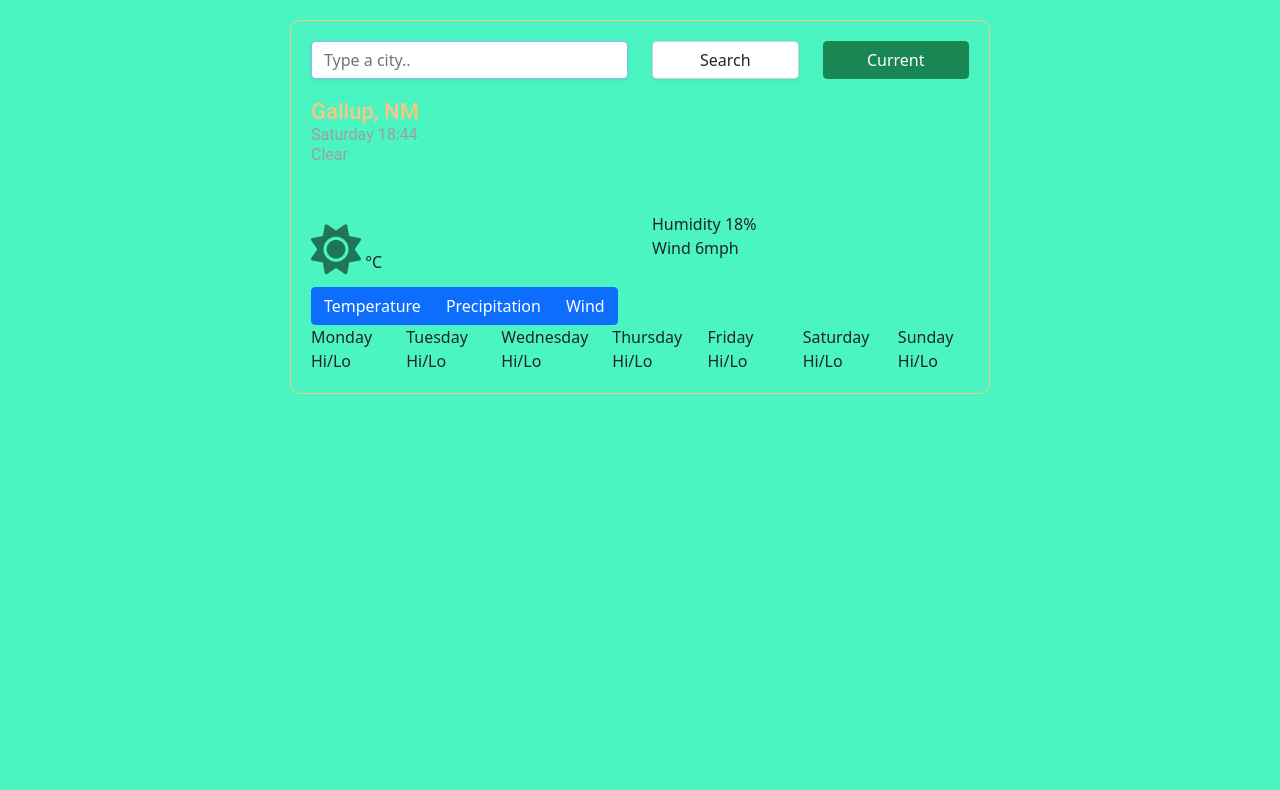
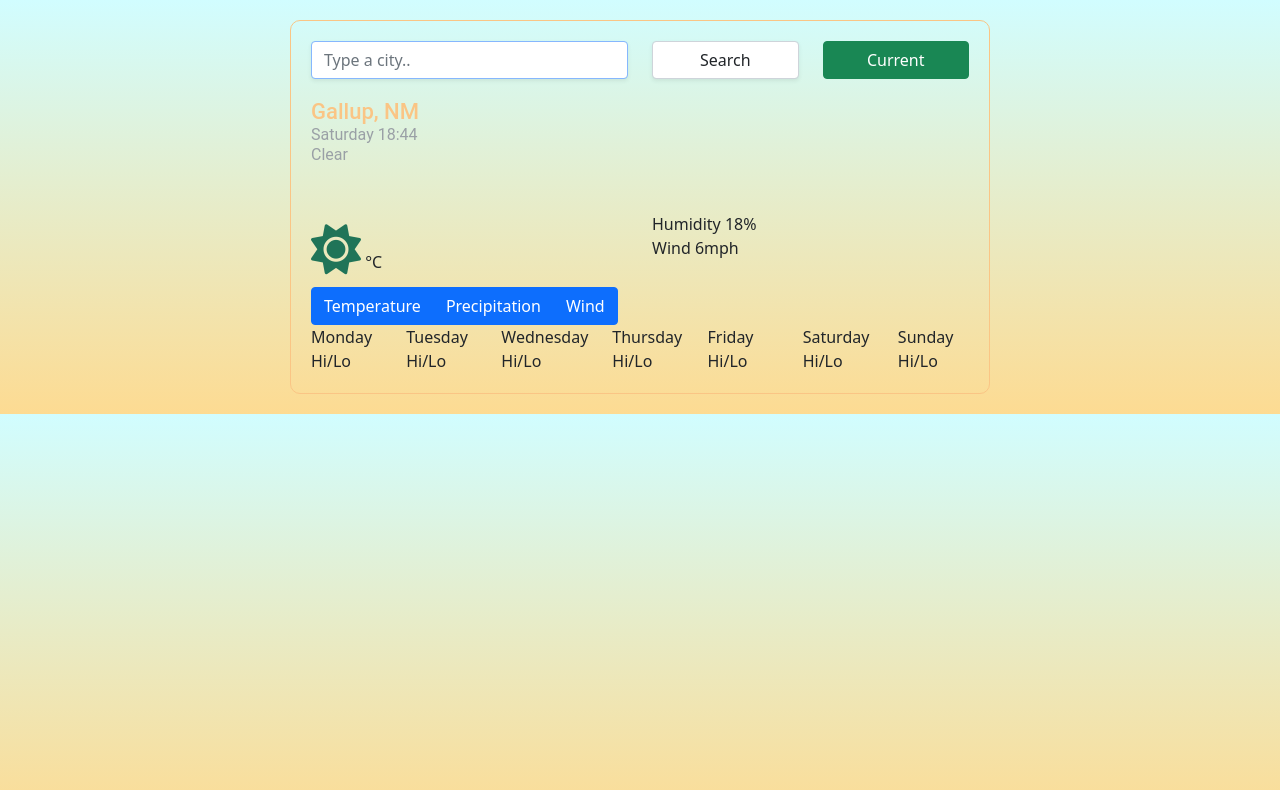
Before and after one commit to mandaxmc/weatherapp-mandaxmc, a plain HTML site: page index.html in a window 1280 px wide. Drawn offline with nearby package versions, Linux system fonts and the light colour scheme; no server answers.

Commit message:
updated background color to gradient

```diff
--- a/src/styles.css
+++ b/src/styles.css
@@ -1,5 +1,5 @@
 body {
-  background-color: rgb(75, 245, 194);
+  background: linear-gradient(to top, #fddb92 0%, #d1fdff 100%);
 }
 .search-form {
   margin-bottom: 20px;
```
